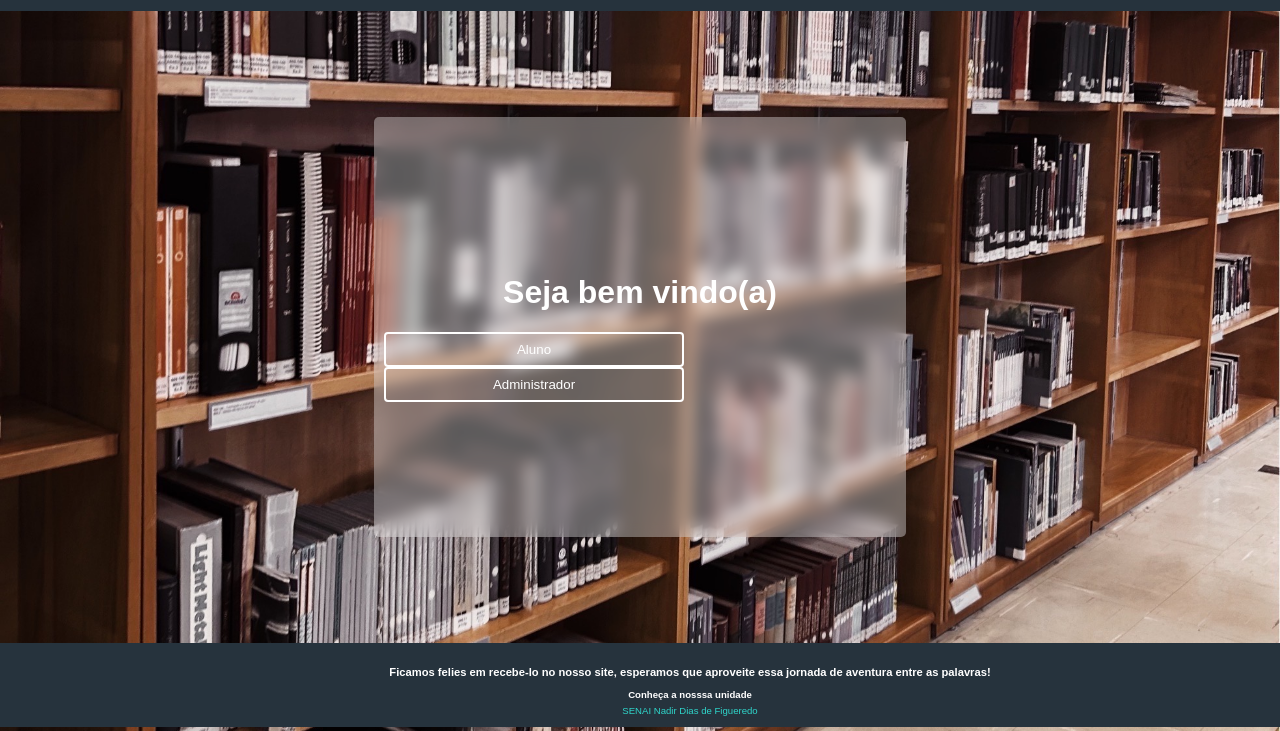
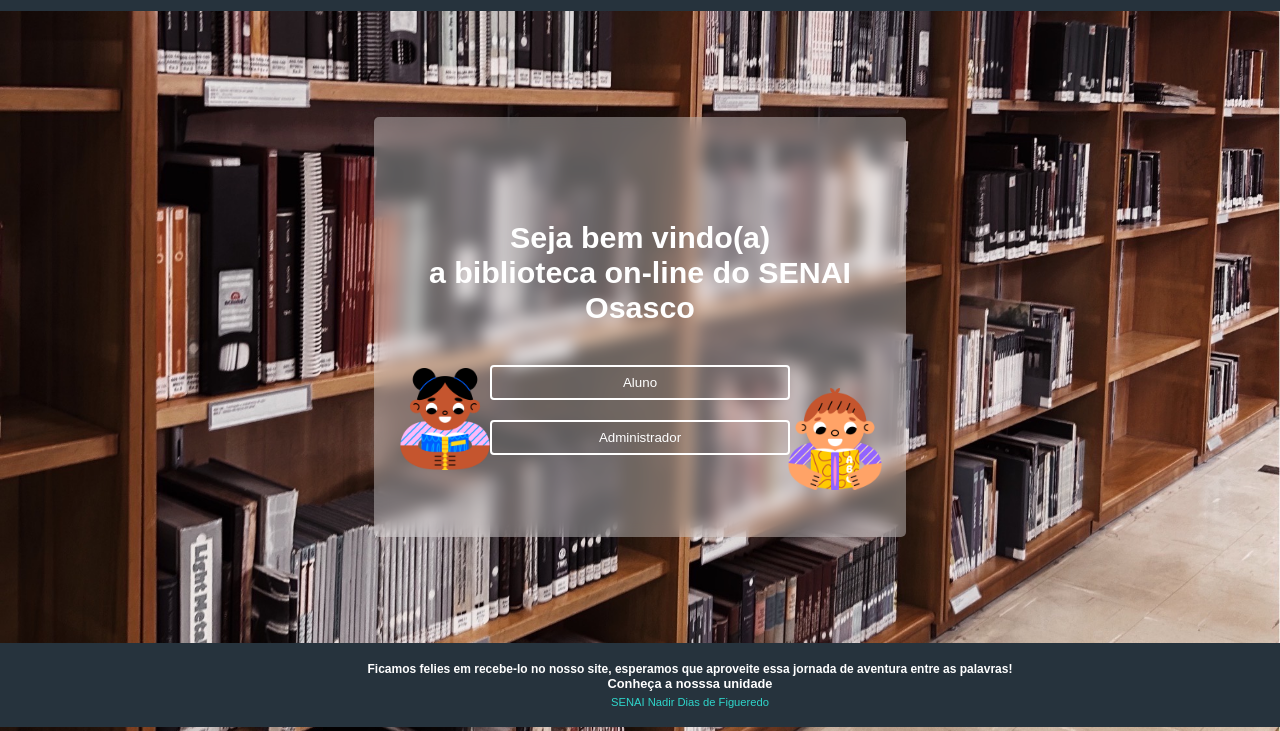
Before and after one commit to NYKSSilva/Bibliotec, a website: page bemVindo.html in a window 1280 px wide. Shown: the part 73-804 px from the top of the page. Drawn offline with nearby package versions, Linux system fonts and the light colour scheme.

Commit message:
bem-Vindo

```diff
--- a/Backend-Livraria/src/server.js
+++ b/Backend-Livraria/src/server.js
@@ -22,7 +22,7 @@
 app.use(express.static(publicPath));
 
 app.get("/", (req, res) => {
-    res.sendFile(path.join(publicPath, "login.html"));
+    res.sendFile(path.join(publicPath, "bemVindo.html"));
 })
 
 app.post("/login", loginUsuario)
--- a/bemVindo.html
+++ b/bemVindo.html
@@ -5,29 +5,30 @@
     <meta name="viewport" content="width=device-width, initial-scale=1.0">
     <link rel="stylesheet" href="./css/bemVindo.css">
     <link rel="icon" href="./public/img/livro.png">
-    <link rel="stylesheet" href="https://fonts.googleapis.com/css2?family=Material+Symbols+Outlined:opsz,wght,FILL,GRAD@20..48,100..700,0..1,-50..200&icon_names=account_circle" />
+    <link rel="stylesheet"
+        href="https://fonts.googleapis.com/css2?family=Material+Symbols+Outlined:opsz,wght,FILL,GRAD@20..48,100..700,0..1,-50..200&icon_names=account_circle" />
     <title>Boas vindas</title>
 </head>
 <body>
     <header>
-          <img class="logo" src="public/img/blibliotec.png" alt="bibliotec">
+        <img class="logo" src="public/img/blibliotec.png" alt="bibliotec">
     </header>
     <img class="background" src="public/img/biblioteca.jpg" alt="">
     <div class="bemVindo">
-         <form id="bemVindoForm">
-        <h1>Seja bem vindo(a)</h1>
-    <button id= "aluno" type="submit">Aluno</button>
-    <a href="login.html"></a>
-    <button id= "adm" type="submit">Administrador</button>
-    <a href="loginAdm.html"></a>
-    </form>
+        <form id="bemVindoForm">
+            <h1>Seja bem vindo(a) <br> a biblioteca on-line do SENAI Osasco</h1>
+            <button id="aluno" type="button">Aluno</button>
+            <button id="adm" type="button">Administrador</button>
+            <img id="girl" src="public/icones/girlReading.png" alt="Menina lendo">
+            <img id="boy" src="public/icones/boyReading.png" alt="Menino Lendo">
+        </form>
     </div>
-
     <footer>
-         <h3>Ficamos felies em recebe-lo no nosso site, esperamos que aproveite essa jornada de aventura entre as palavras!</h3>
-         <h2>Conheça a nosssa unidade</h2>
+        <h3>Ficamos felies em recebe-lo no nosso site, esperamos que aproveite essa jornada de aventura entre as palavras!</h3>
+        <h2>Conheça a nosssa unidade</h2>
         <a href="https://sp.senai.br/unidade/metalurgia/" target="_blank">SENAI Nadir Dias de Figueredo</a>
     </footer>
     <script src="./js/bemVindo.js"></script>
 </body>
+
 </html>
--- a/css/bemVindo.css
+++ b/css/bemVindo.css
@@ -22,6 +22,7 @@
     align-items: center;
     padding: 10px 50px;
 }
+
 nav {
     display: flex;
     align-items: center;
@@ -30,6 +31,7 @@
     margin-right: 30px;
     z-index: 2;
 }
+
 nav button {
     padding: 8px 20px;
     font-size: 16px;
@@ -41,11 +43,13 @@
     transition: all 0.3s ease;
     margin-right: 10px;
 }
+
 nav button a {
     color: var(--white);
     text-decoration: none;
     font-family: 'Montserrat', sans-serif;
 }
+
 nav button:hover a {
     color: var(--Blue);
 }
@@ -110,7 +114,7 @@
     text-decoration: none;
     font-family: 'Montserrat', sans-serif;
     text-align: center;
-    font-size: 60%;
+    font-size: 70%;
     transition: color 0.3s ease;
     margin-top: 5px;
 }
@@ -121,12 +125,23 @@
     color: var(--white);
     top: 0%;
     text-align: center;
-    width: 100%;
+    width: 90%;
     margin: 2;
-    font-size: 200%;
+    font-size: 190%;
 }
 
-form button[type="submit"] {
+form {
+    position: relative;
+    width: 100%;
+    height: 100%;
+    display: flex;
+    flex-direction: column;
+    align-items: center;
+    justify-content: center;
+    gap: 20px;
+}
+
+form button[type="button"] {
     padding: 8px 12px;
     border: 2px solid var(--white);
     border-radius: 4px;
@@ -136,6 +151,26 @@
     min-width: 300px;
 }
 
+#girl {
+    position: absolute;
+    left: 10px;
+    top: 73%;
+    transform: translateY(-50%);
+    height: 30%;
+    width: 20%;
+    object-fit: contain;
+    float: left;
+}
+
+#boy {
+    position: absolute;
+    right: 10px;
+    top: 78%;
+    transform: translateY(-50%);
+    height: 30%;
+    width: 20%;
+    object-fit: contain;
+}
 
 h2{
     z-index: 2;
@@ -144,7 +179,7 @@
     text-align: center;
     width: 100%;
     margin: 0;
-    font-size: 60%;
+    font-size: 80%;
 }
 
 h3{
@@ -153,6 +188,6 @@
     color: var(--white);
     text-align: center;
     width: 100%;
-    margin: 1;
-    font-size: 70%;
+    margin: 0;
+    font-size: 75%;
 }
--- a/css/catalogo.css
+++ b/css/catalogo.css
@@ -166,8 +166,6 @@
     color: var(--cyan);
 }
 
-
-
 .material-symbols-outlined {
   z-index: 2;
   font-variation-settings:
--- a/css/login.css
+++ b/css/login.css
@@ -70,7 +70,7 @@
 
     padding: 6px 12px;
     border: 2px solid var(--white);
-    color: var( --black);
+    color: var( --white);
     border-radius: 8px;
     background: transparent;
 
--- a/js/bemVindo.js
+++ b/js/bemVindo.js
@@ -0,0 +1,9 @@
+const API = 'http://localhost:3000'
+
+document.getElementById('aluno').addEventListener('click', () => {
+    window.location.href = 'login.html'
+})
+
+document.getElementById('adm').addEventListener('click', () => {
+    window.location.href = 'loginAdm.html'
+})
--- a/js/catalogo.js
+++ b/js/catalogo.js
@@ -61,4 +61,5 @@
         exibirLivros(livrosFiltrados.length > 0 ? livrosFiltrados : todosLivros)
     })
 })
+
 document.addEventListener('DOMContentLoaded', carregarLivros)
--- a/js/login.js
+++ b/js/login.js
@@ -5,6 +5,11 @@
   e.preventDefault()
   const email = document.getElementById('email').value.trim()
   const senha = document.getElementById('senha').value.trim()
+
+   if (!email.endsWith('@aluno.senai.br')) {
+    alert('Apenas alunos com email @aluno.senai.br')
+    return
+  }
 
   try {
     const res = await fetch(`${API}/login`,
--- a/js/loginAdm.js
+++ b/js/loginAdm.js
@@ -5,6 +5,11 @@
   e.preventDefault()
   const email = document.getElementById('email').value.trim()
   const senha = document.getElementById('senha').value.trim()
+
+   if (!email.endsWith('@funcionario.senai.br')) {
+    alert('Apenas administradores com email adiministrador podem acessar ')
+    return
+  }
 
   try {
     const res = await fetch(`${API}/login`, {
@@ -17,7 +22,6 @@
     if (!res.ok) throw new Error(data.erro || 'Erro ao criar usuário')
 
     console.log('Sucesso:', data)
-    // alert(data.mensagem || 'Login realizado com sucesso!')
     window.location.href = 'inicio.html'
   } catch (err) {
     console.error('Erro:', err)
```
Also changed, not shown: catalogo.html (+0 -7 lines), login.html (+1 -1 lines), loginAdm.html (+1 -2 lines), public/icones/bear.png (added), public/icones/book.png (added), public/icones/bookmark.png (added), public/icones/books.png (added), public/icones/boyReading.png (added), public/icones/close book.png (added), public/icones/girlReading.png (added).
